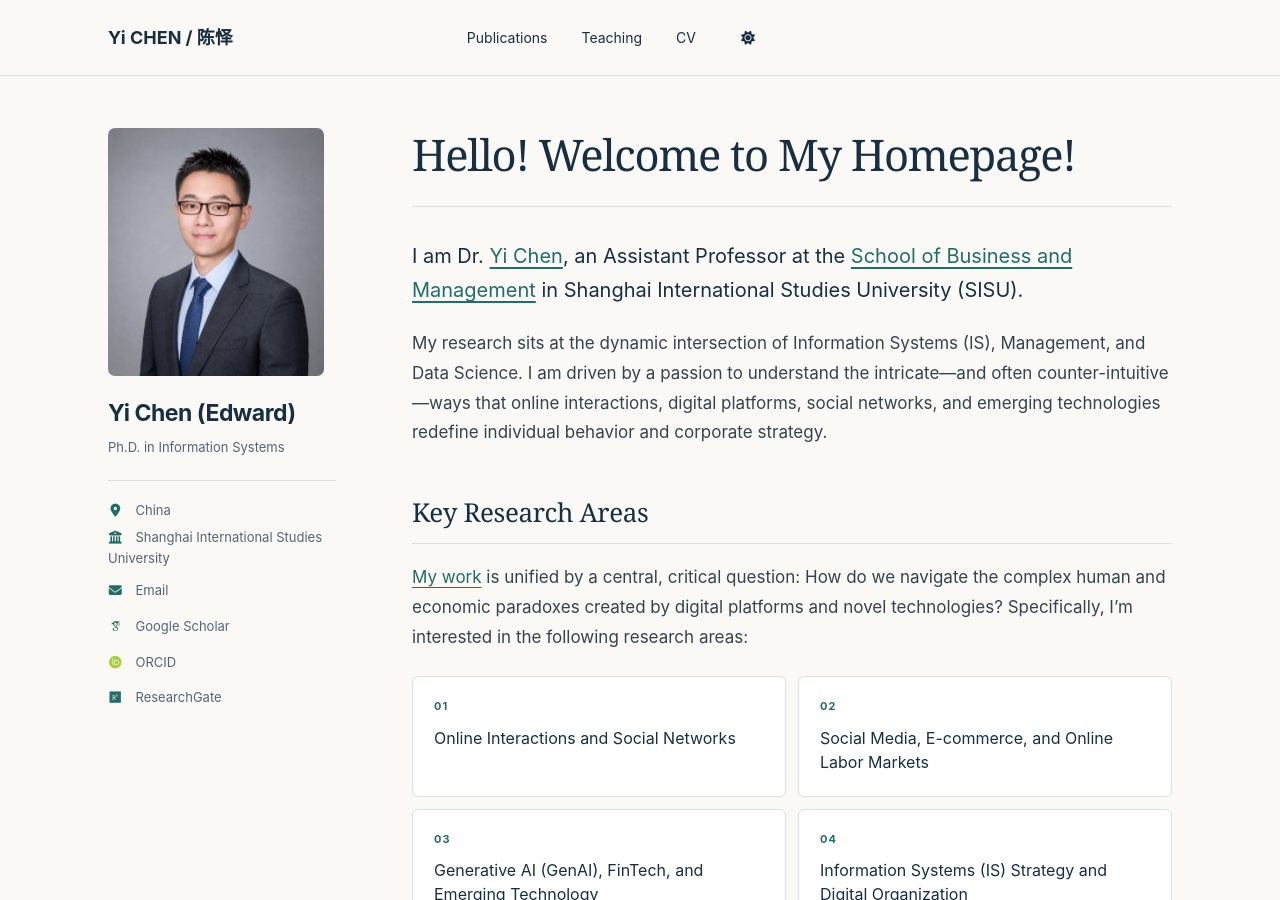
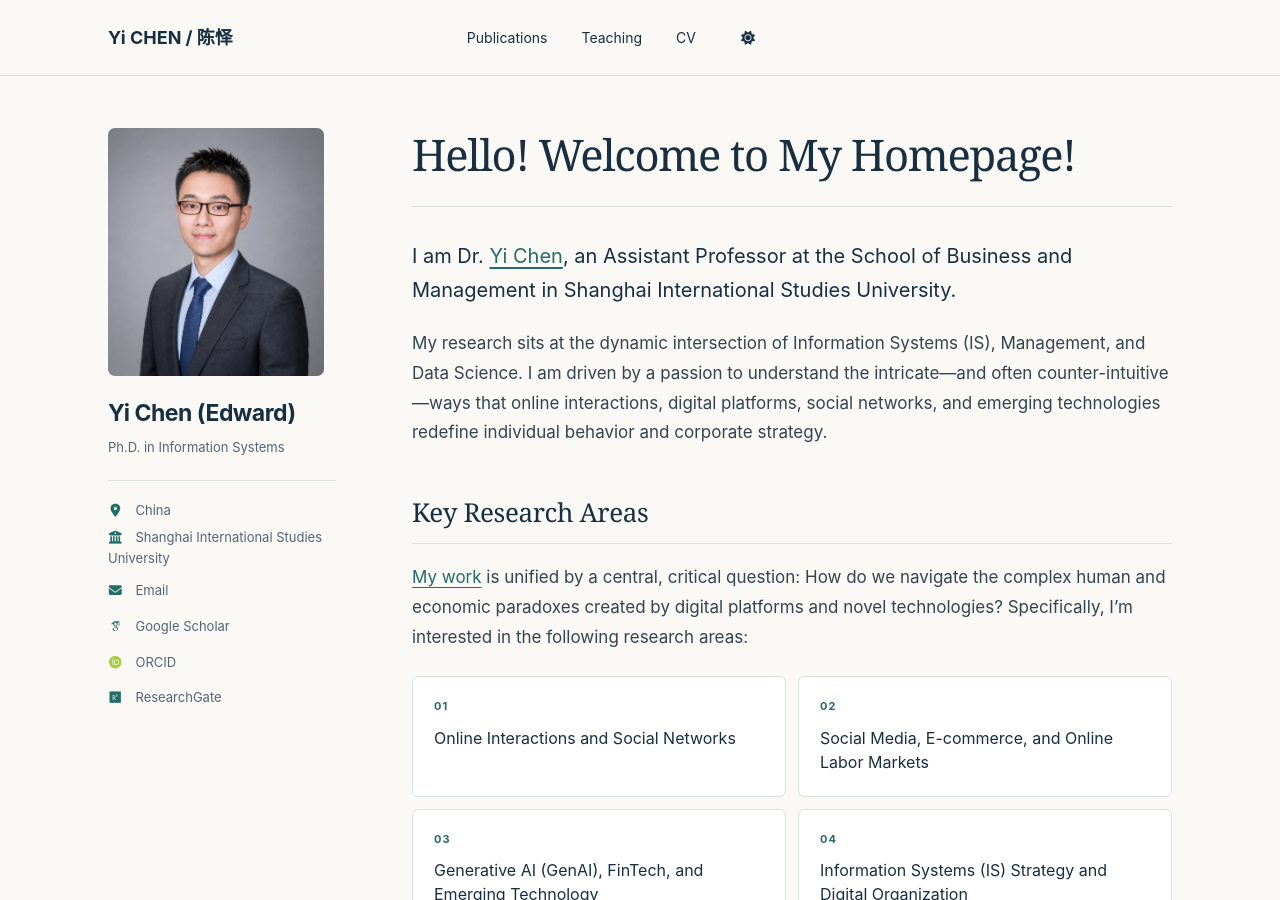
Before and after one commit to chenyi-edward/chenyi-edward.github.io, a Jekyll site: the page built from _pages/about.md, in a window 1280 px wide and 900 px high. Built offline with Jekyll 4.4.1, drawn with Linux system fonts in a browser that asks for light colours; some web fonts are replaced; a script that is not in the unit is left out.

Commit message:
Update about.md

```diff
--- a/_pages/about.md
+++ b/_pages/about.md
@@ -7,7 +7,7 @@ redirect_from:
   - /about.html
 ---
 
-I am Dr. [Yi Chen](https://chenyi-edward.github.io/cv/), an Assistant Professor at the [School of Business and Management](http://en.sbm.shisu.edu.cn/ChenYi/list.htm) in Shanghai International Studies University (SISU).
+I am Dr. [Yi Chen](https://chenyi-edward.github.io/cv/), an Assistant Professor at the School of Business and Management in Shanghai International Studies University.
 
 My research sits at the dynamic intersection of Information Systems (IS), Management, and Data Science. I am driven by a passion to understand the intricate—and often counter-intuitive—ways that online interactions, digital platforms, social networks, and emerging technologies redefine individual behavior and corporate strategy.
 
```
